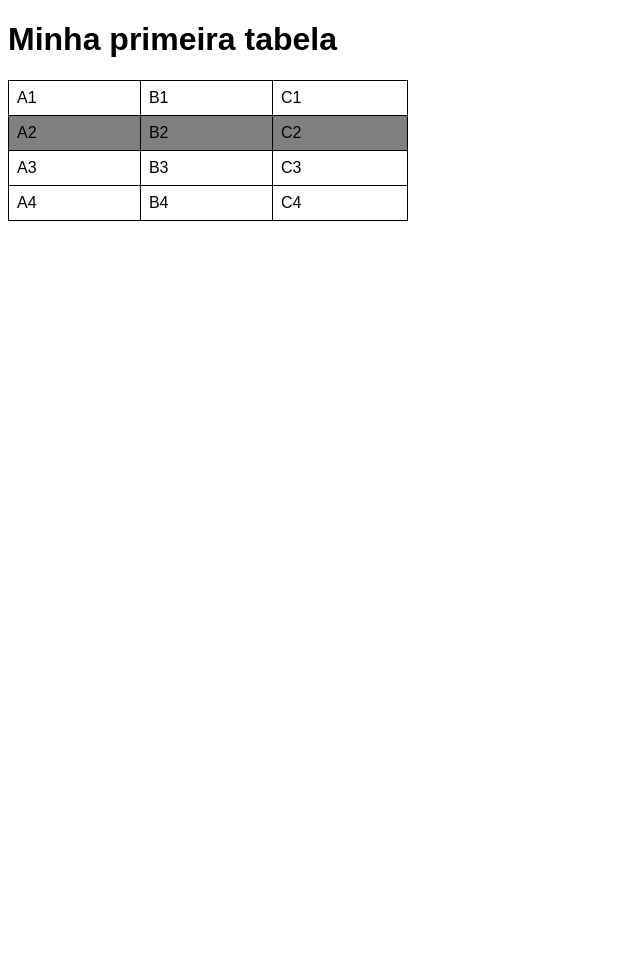
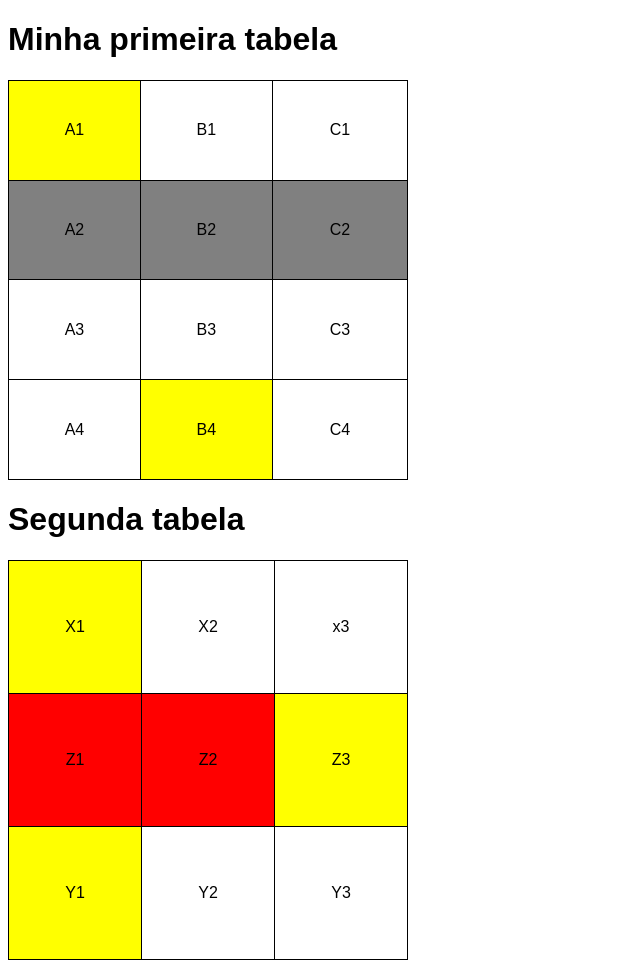
Before and after one commit to DUDUBR0202/html-css, a plain HTML site: page Exercicios/Ex023/tabela001.html in a window 1280 px wide. Shown: the whole page, without its empty margins (0-640 px from the left). Before the commit the page ends 800 px from the top, so only its background shows below. Drawn offline with Linux system fonts and the light colour scheme.

Commit message:
Update tabela001.html

```diff
--- a/Exercicios/Ex023/tabela001.html
+++ b/Exercicios/Ex023/tabela001.html
@@ -11,19 +11,29 @@
         }
         table{
             width: 400px;
+            height: 400px;
             border-collapse: collapse;
 
         }
         tr.projeto{
             background-color:gray;
         }
-        b4{}
 
+        td.b{
+            background-color: yellow;
+        }
 
         td {
             border: 1px solid black;
             padding: 8px;
+            text-align: center;
+
         }
+
+        tr.Z{
+            background-color: red;
+        }
+
     </style>
 </head>
 <body>
@@ -36,7 +46,7 @@
     -->
       <table>
         <tr> <!--Primeira linha-->
-            <td>A1</td>
+            <td class="b">A1</td>
             <td>B1</td>
             <td>C1</td>
         </tr>
@@ -52,11 +62,28 @@
         </tr>
                 <tr>
             <td>A4</td>
-            <td class="b4">B4</td>
+            <td class="b">B4</td>
             <td>C4</td>
         </tr>
 
       </table>
-
+          <h1>Segunda tabela</h1>
+          <table>
+    <tr>
+        <td class="b">X1</td>
+        <td>X2</td>
+        <td>x3</td>
+    </tr>
+    <tr class="Z">
+        <td>Z1</td>
+        <td>Z2</td>
+        <td class="b">Z3</td>
+    </tr>
+    <tr>
+        <td class="b">Y1</td>
+        <td>Y2</td>
+        <td>Y3</td>
+    </tr>
+    </table>
 </body>
 </html>
```
